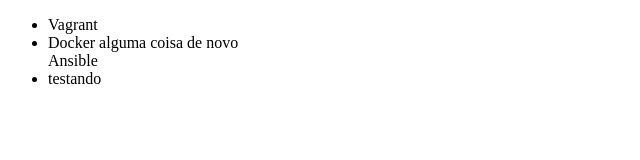
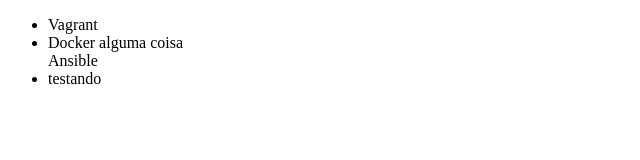
Before and after one commit to BertaHDR/Atividade-git, a plain HTML site: page index.html in a window 1280 px wide. Shown: the full height of the page, 0-640 px from the left. Drawn offline with Linux system fonts and the light colour scheme.

```diff
--- a/index.html
+++ b/index.html
@@ -7,7 +7,7 @@
 <body>
     <ul>
         <li>Vagrant</li>
-        <li>Docker alguma coisa de novo</li>
+        <li>Docker alguma coisa</li>
         <l>Ansible</li>
         <li>testando</li>
 
```
